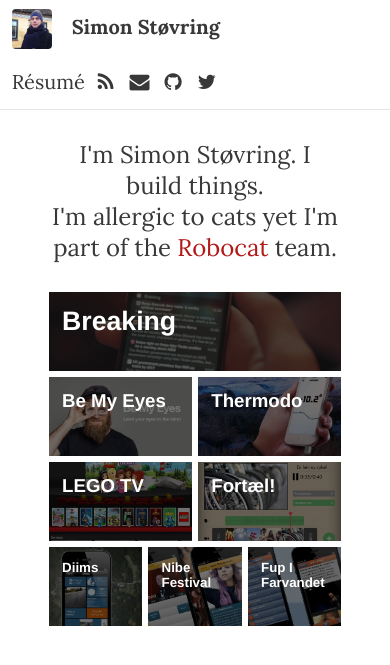
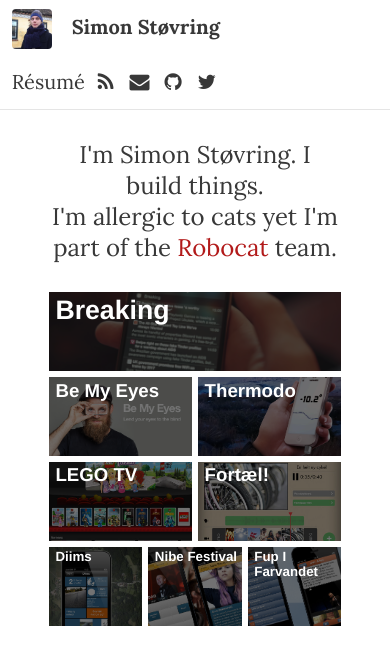
Before and after one commit to simonbs/simonbs.github.io, a Jekyll site: the page built from index.html, in a window 390 px wide. Shown: the top 665 px of the page. Built offline with Jekyll 4.4.1, drawn with Linux system fonts in a browser that asks for light colours; nearby versions of some CDN libraries; some web fonts are replaced; the list of posts is cut into pages by our own code.

Commit message:
Fixes title margins on mobile

```diff
--- a/_sass/layouts/_projects.scss
+++ b/_sass/layouts/_projects.scss
@@ -89,9 +89,14 @@
     color: #fff;
     font-family: 'Khula', Helvetica, sans-serif;
     font-weight: bold;
-    margin: 10pt;
+    margin-top: 2pt;
+    margin-left: 5pt;
     pointer-events: none;
     text-align: left;
+
+    @include desktop {
+      margin: 10pt;
+    }
   }
 
   .breaking {
```
